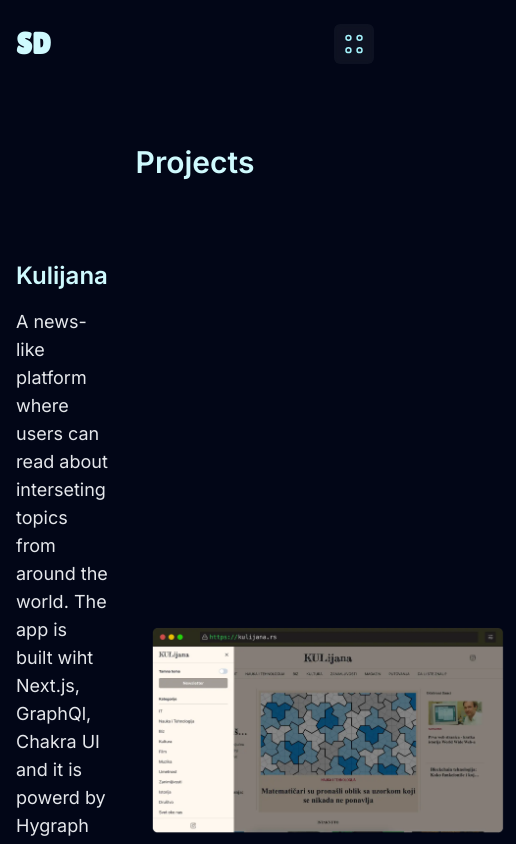
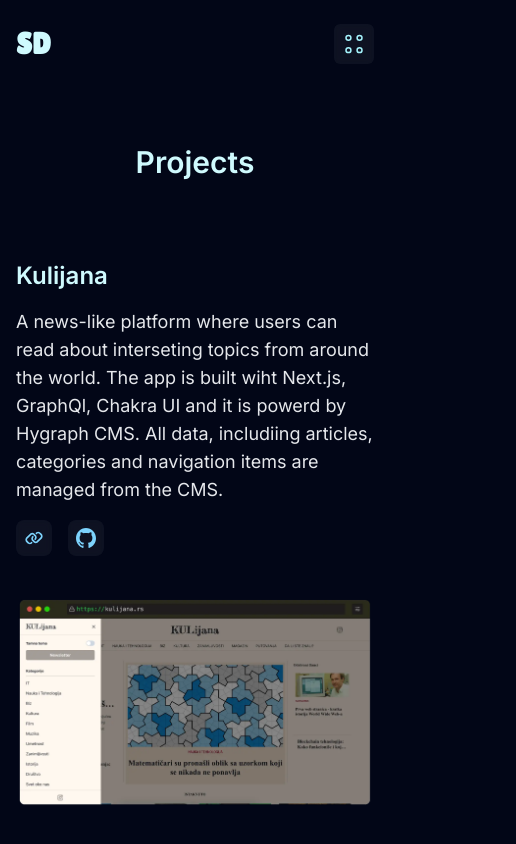
Before and after one commit to stefandjikic/personal-website, a Next.js app: page /projects in a window 390 px wide. Shown: the top 844 px of the page, 516 px wide, since content can reach past the window. Built offline with nearby package versions, Linux system fonts and the light colour scheme.

Commit message:
Update ProjectCard layout to use flexbox column on mobile

```diff
--- a/app/components/cards/ProjectCard.tsx
+++ b/app/components/cards/ProjectCard.tsx
@@ -21,7 +21,7 @@ const ProjectCard = ({
 }: ProjectCardProps) => {
   return (
     <section className="text-gray-200 mb-20">
-      <div className="flex gap-10 sm:gap-20 items-center justify-between">
+      <div className="flex flex-col md:flex-row gap-10 sm:gap-20 items-center justify-between">
         <div>
           {" "}
           <h3 className="text-2xl font-semibold text-cyan-100 mb-4">
```
